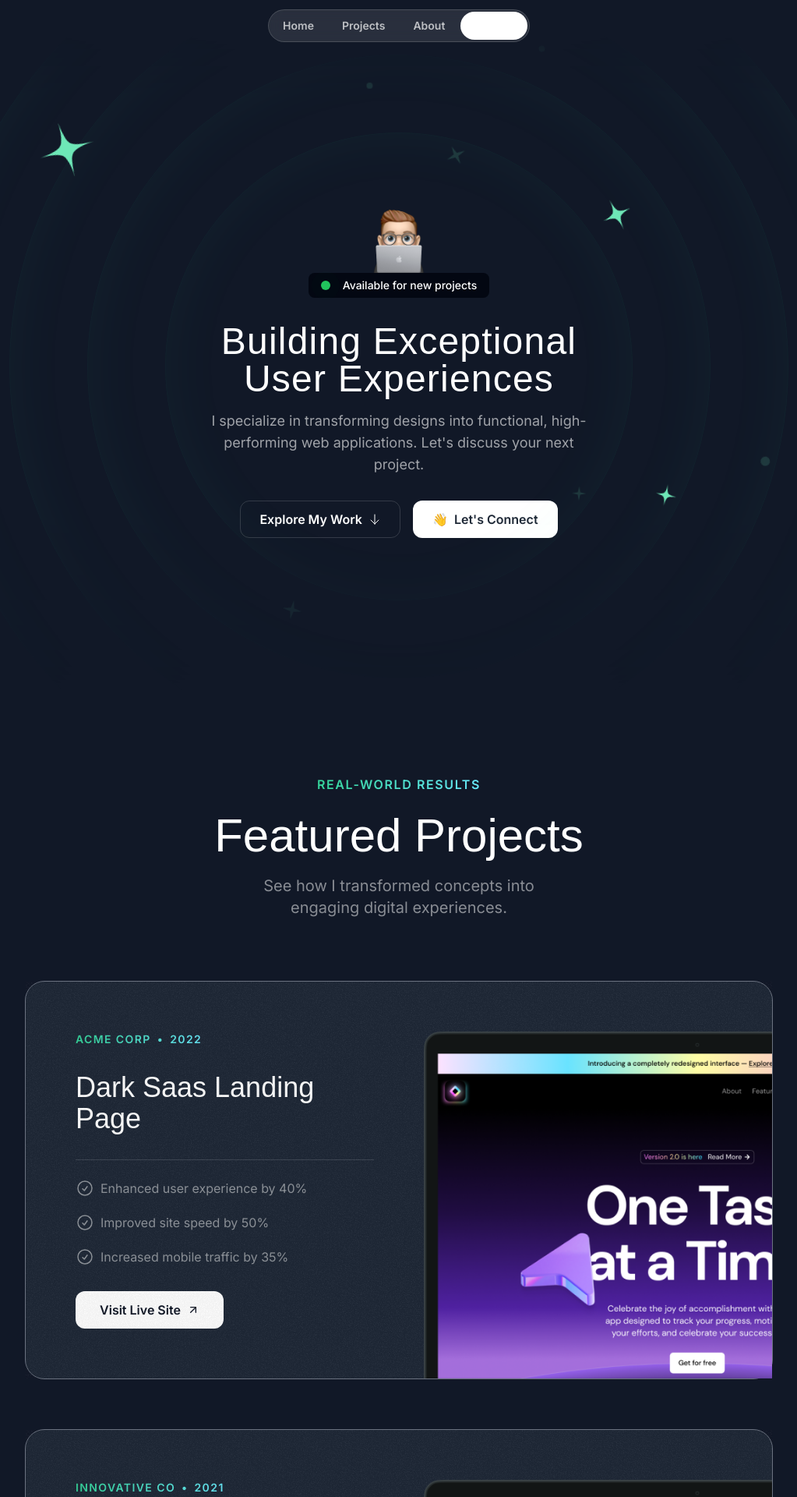
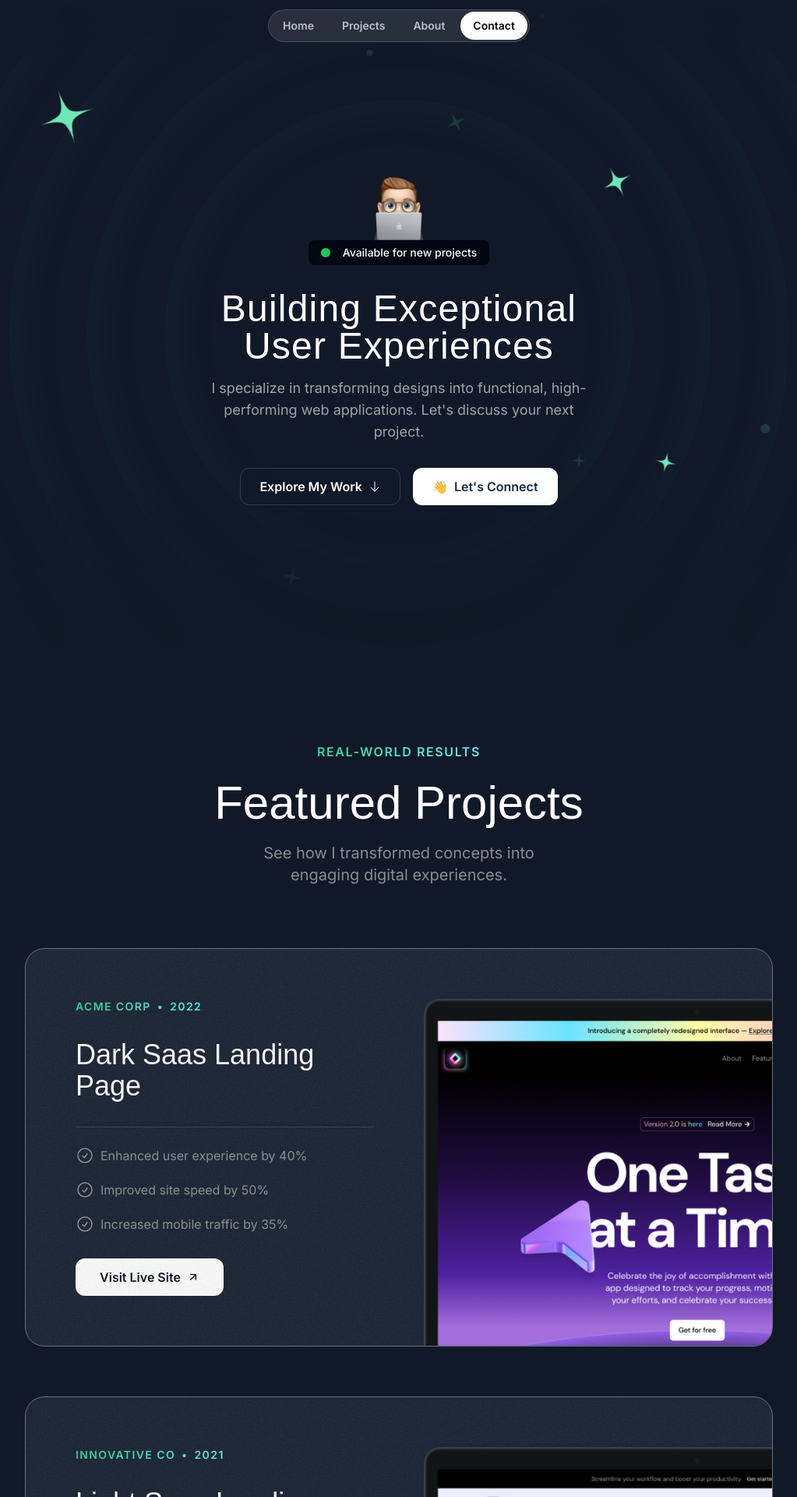
Before and after one commit to Ermi-Yato/single-page-portfolio, a Next.js app: page / in a window 1280 px wide. Shown: the top 1920 px of the page at 78% size, without its empty margins (128-1151 px from the left). Built offline with nearby package versions, Linux system fonts and the light colour scheme; a web font is replaced by a local one.

Commit message:
sticking and overlapping cards implemented and added key attribute on lists

```diff
--- a/src/components/ToolboxItems.tsx
+++ b/src/components/ToolboxItems.tsx
@@ -44,7 +44,7 @@ export const ToolboxItems = ({ className }: { className?: string }) => {
       <div className={twMerge("mt-6 flex flex-none gap-6", className)}>
         {toolboxItems.map((item) => (
 
-          <div className="inline-flex gap-2 items-center border-2 border-white/15 rounded-lg px-3 py-2">
+          <div key={item.title} className="inline-flex gap-2 items-center border-2 border-white/15 rounded-lg px-3 py-2">
             <span><item.icon className="size-10 fill-[url(#icons-gradient)]" /></span>
             {/* SVG icon gradient  */}
             <svg className="size-0">
--- a/src/sections/About.tsx
+++ b/src/sections/About.tsx
@@ -96,7 +96,7 @@ export const AboutSection = () => {
 
               <div className="mt-8 relative">
                 {personalHobbies.map((hobby) => (
-                  <div className="px-6 py-1.5 bg-gradient-to-r from-emerald-300 to-sky-300
+                  <div key={hobby.title} className="px-6 py-1.5 bg-gradient-to-r from-emerald-300 to-sky-300
                   inline-flex items-center gap-2 rounded-3xl absolute" style={{
                       top: hobby.top,
                       left: hobby.left,
--- a/src/sections/Footer.tsx
+++ b/src/sections/Footer.tsx
@@ -36,7 +36,7 @@ export const Footer = () => {
 
           <nav className="flex flex-col md:flex-row items-center gap-8">
             {footerLinks.map((link) => (
-              <div className="inline-flex items-center gap-1.5">
+              <div key={link.title} className="inline-flex items-center gap-1.5">
                 <span className="font-semibold">{link.title}</span>
                 <ArrowUpRightIcon className="size-4" />
               </div>
--- a/src/sections/Header.tsx
+++ b/src/sections/Header.tsx
@@ -3,15 +3,17 @@
 // ======================================================
 
 export const Header = () => {
-  const navStyle = "px-4 py-2 text-white/70 rounded-full text-sm font-semibold hover:bg-white/10 transition-colors"
+  const navStyle = "px-4 py-2 rounded-full text-sm font-semibold hover:bg-white/10 transition-colors"
   return (
-    <div className="flex justify-center items-center relative top-3 ">
-      <nav className="flex gap-1 p-0.5 border border-white/15 rounded-full bg-white/10 backdrop-blur">
-        <a href="#" className={navStyle}>Home</a>
-        <a href="#" className={navStyle}>Projects</a>
-        <a href="#" className={navStyle}>About</a>
-        <a href="#" className={`${navStyle} bg-white text-gray-900 hover:bg-white/70`}>Contact</a>
-      </nav>
+    <div className="flex justify-center items-center relative z-50">
+      <div className="fixed top-3 border border-white/15 rounded-full bg-white/10 backdrop-blur-lg">
+        <nav className="flex gap-1 p-0.5 text-white/70">
+          <a href="#" className={navStyle}>Home</a>
+          <a href="#" className={navStyle}>Projects</a>
+          <a href="#" className={navStyle}>About</a>
+          <a href="#" className={`${navStyle} bg-white text-gray-950`}>Contact</a>
+        </nav>
+      </div>
     </div>
   )
 }
--- a/src/sections/Projects.tsx
+++ b/src/sections/Projects.tsx
@@ -54,14 +54,21 @@ const portfolioProjects = [
 ];
 
 export const ProjectsSection = () => {
+  const offset = 30
   return (
     <div className="container lg:max-w-5xl pb-10 lg:pt-24">
 
       <SectionHeader title="Real-world Results" header="Featured Projects" description="See how I transformed concepts into engaging digital experiences." />
 
-      <div className="flex flex-col gap-16 mt-10 md:mt-20">
-        {portfolioProjects.map(project => (
-          <CardComponent key={project.title} className="relative overflow-x-clip bg-gray-800 border border-gray-500 rounded-[25px] px-8 pt-8 md:px-10 md:pt-12 lg:px-16 lg:pt-16">
+      <div className="flex flex-col gap-16 mt-10 md:mt-20 relative">
+        {portfolioProjects.map((project, index) => (
+          <div key={project.title} className="sticky" style={{
+            top: `${80 + index * offset}px`
+          }}>
+            <CardComponent key={project.title}
+              className="overflow-x-clip bg-gray-800
+            border border-gray-500 rounded-[25px]
+            px-8 pt-8 md:px-10 md:pt-12 lg:px-16 lg:pt-16 overflow-hidden">
 
               <div className="lg:grid lg:grid-cols-2 lg:gap-16">
                 <div className="lg:pb-16">
@@ -94,6 +101,7 @@ export const ProjectsSection = () => {
               </div>
 
             </CardComponent>
+          </div>
         ))}
       </div>
     </div>
--- a/src/sections/Tape.tsx
+++ b/src/sections/Tape.tsx
@@ -24,7 +24,7 @@ export const TapeSection = () => {
         <div className='flex overflow-x-clip [mask-image:linear-gradient(to_right,transparent,black_15%,black_85%,transparent)]'>
           <div className='flex flex-none gap-4 text-gray-900'>
             {words.map((word) => (
-              <div className='inline-flex gap-4 items-center'>
+              <div key={word} className='inline-flex gap-4 items-center'>
                 <span className='uppercase font-extrabold text-sm'>{word}</span>
                 <StarIcon className='size-6 -rotate-12' />
               </div>
```
Lines whose indentation alone changed are shown as unchanged.
